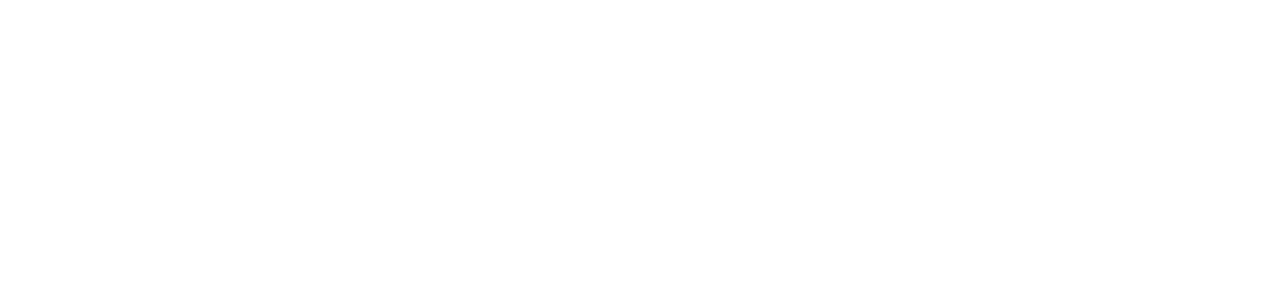
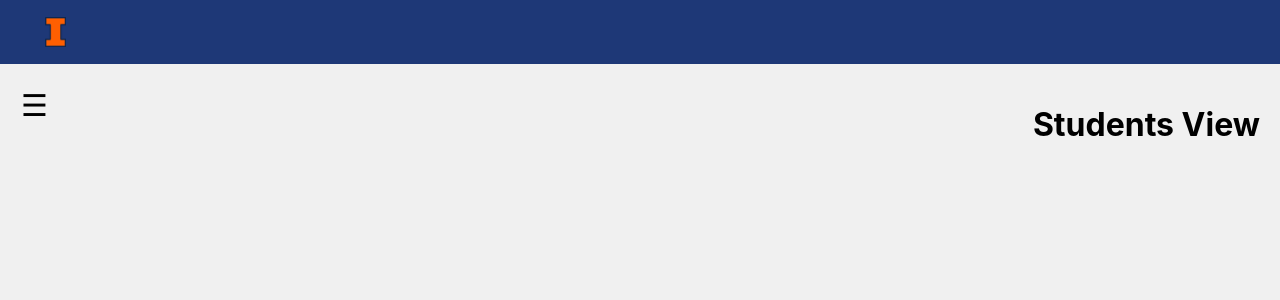
Before and after one commit to cs411-alawini/sp24-cs411-team108-SQLScholars, a React (Create React App) app in the folder frontend/: page /studentView in a window 1280 px wide. Before the commit this address had no page. Shown: the top 300 px of the page. Built offline with nearby package versions, Linux system fonts and the light colour scheme.

Commit message:
Changes in studentsView

```diff
--- a/frontend/src/App.js
+++ b/frontend/src/App.js
@@ -10,7 +10,7 @@
 import AssignmentView from "./views/AssignmentView";
 import GradesView from "./views/GradesView";
 import AttendanceView from "./views/AttendanceView";
-import ClassroomView from "./views/ClassroomView";
+import StudentView from "./views/StudentsView";
 
 const App = () => {
   return (
@@ -26,7 +26,7 @@
         <Route path="/assignmentView" element={<AssignmentView />}></Route>
         <Route path="/gradesView" element={<GradesView />}></Route>
         <Route path="/attendanceView" element={<AttendanceView />}></Route>
-        <Route path="/classroomView" element={<ClassroomView />}></Route>
+        <Route path="/studentView" element={<StudentView />}></Route>
         <Route path="/classGroupView" element={<ClassGroupView />}></Route>
       </Routes>
     </BrowserRouter>
--- a/frontend/src/views/AssignmentView.jsx
+++ b/frontend/src/views/AssignmentView.jsx
@@ -40,9 +40,9 @@
       path: `/assignmentView?classGroupId=${cgId}&classroomId=${crId}`,
     },
     {
-      id: "classroom",
-      label: "Classroom",
-      path: `/classroomView?classGroupId=${cgId}&classroomId=${crId}`,
+      id: "student",
+      label: "Students",
+      path: `/studentView?classGroupId=${cgId}&classroomId=${crId}`,
     },
     {
       id: "grades",
--- a/frontend/src/views/AttendanceView.jsx
+++ b/frontend/src/views/AttendanceView.jsx
@@ -40,9 +40,9 @@
       path: `/assignmentView?classGroupId=${cgId}&classroomId=${crId}`,
     },
     {
-      id: "classroom",
-      label: "Classroom",
-      path: `/classroomView?classGroupId=${cgId}&classroomId=${crId}`,
+      id: "student",
+      label: "Students",
+      path: `/studentView?classGroupId=${cgId}&classroomId=${crId}`,
     },
     {
       id: "grades",
--- a/frontend/src/views/ClassGroupView.jsx
+++ b/frontend/src/views/ClassGroupView.jsx
@@ -70,9 +70,9 @@
       path: `/assignmentView?classGroupId=${cgId}&classroomId=${crId}`,
     },
     {
-      id: "classroom",
-      label: "Classroom",
-      path: `/classroomView?classGroupId=${cgId}&classroomId=${crId}`,
+      id: "student",
+      label: "Students",
+      path: `/studentView?classGroupId=${cgId}&classroomId=${crId}`,
     },
     {
       id: "grades",
--- a/frontend/src/views/ClassroomView.jsx
+++ b/frontend/src/views/StudentsView.jsx
@@ -3,7 +3,7 @@
 import "../css/Hamburger.css";
 import { useNavigate, useSearchParams } from "react-router-dom";
 
-const ClassroomView = () => {
+const StudentView = () => {
   const [userType, setUserId] = useState(null);
   const [isActive, setIsActive] = useState(false);
   const navigate = useNavigate();
@@ -40,9 +40,9 @@
       path: `/assignmentView?classGroupId=${cgId}&classroomId=${crId}`,
     },
     {
-      id: "classroom",
-      label: "Classroom",
-      path: `/classroomView?classGroupId=${cgId}&classroomId=${crId}`,
+      id: "student",
+      label: "Students",
+      path: `/studentView?classGroupId=${cgId}&classroomId=${crId}`,
     },
     {
       id: "grades",
@@ -83,10 +83,10 @@
       )}
       <div className="content">
         <div>
-          <h1>Classroom View</h1>
+          <h1>Students View</h1>
         </div>
       </div>
     </div>
   );
 };
-export default ClassroomView;
+export default StudentView;
```
